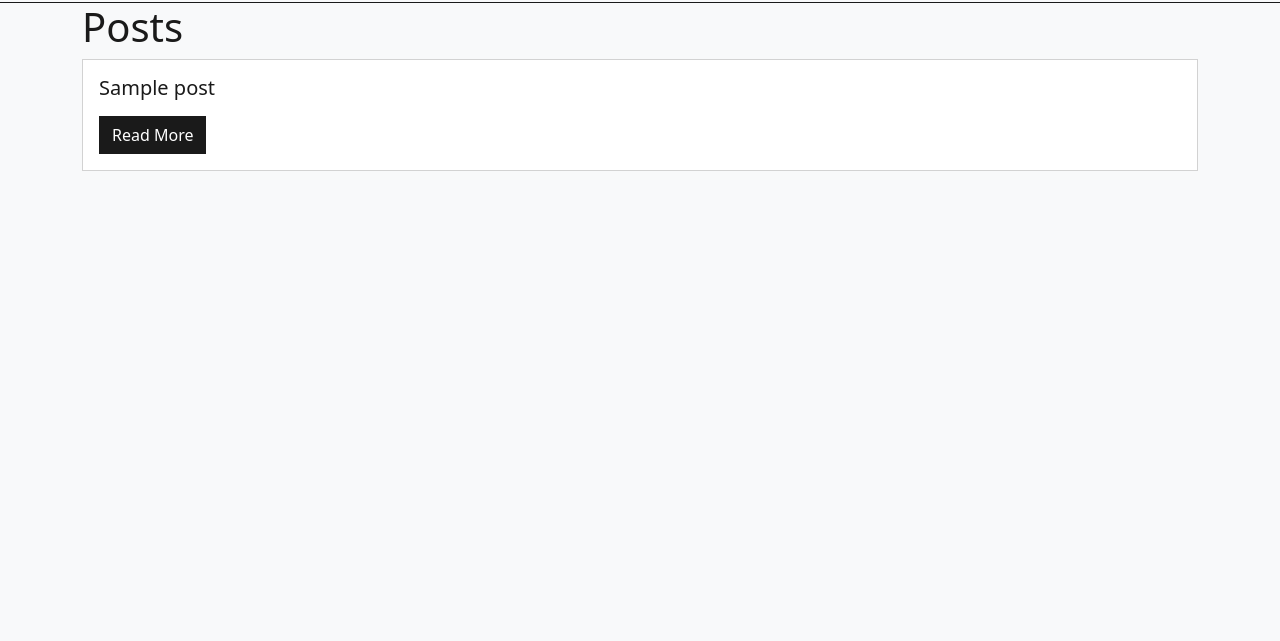
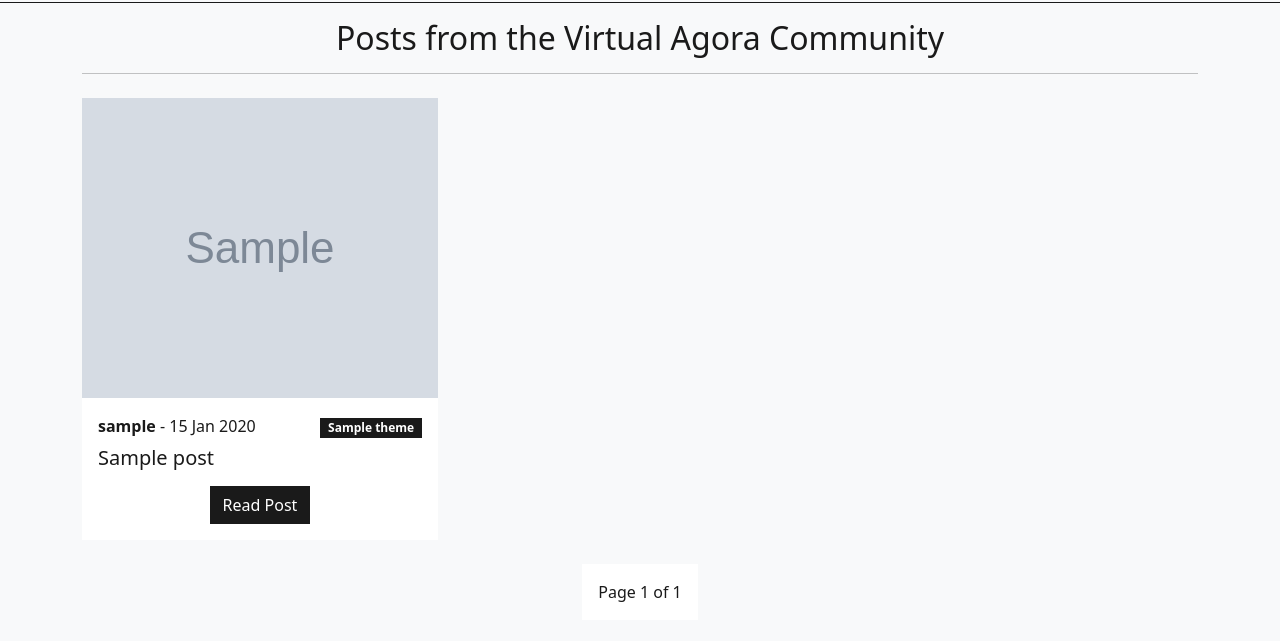
Before and after one commit to localhost671987/virtualagora, a Django app: page /post_list/ in a window 1280 px wide. Shown: the part 95-736 px from the top of the page. Run offline with Django 4.2, Linux system fonts and the light colour scheme; tables that the repository leaves empty hold one stand-in row (values such as "Sample post"); grey boxes marked "Sample" are stand-in pictures; style sheets or scripts are compiled from the project's sources; some libraries are stand-ins or nearby versions.

Commit message:
added pagination, image upload, post list page complete

```diff
--- a/virtual_agora_app/models.py
+++ b/virtual_agora_app/models.py
@@ -22,7 +22,7 @@ class Post(models.Model):
         ('draft', 'Draft'),
         ('published', 'Published'),
     )
-    theme = models.ManyToManyField(Theme, default=None)
+    theme = models.ManyToManyField(Theme, blank=True, related_name='post_theme')
     title = models.CharField(max_length=250)
     description = models.TextField(null=True)
     slug = models.SlugField(max_length=250, unique_for_date='published_date')
@@ -32,6 +32,7 @@ class Post(models.Model):
         settings.AUTH_USER_MODEL, on_delete=models.CASCADE, related_name='posts')
     status = models.CharField(
         max_length=15, choices=post_types, default='published')
+    image = models.ImageField(upload_to='post/', null=True, blank=True)
     objects = models.Manager()  # default manager
     post_objects = PostObjects()  # custom manager
 
@@ -41,6 +42,9 @@ class Post(models.Model):
 
     def __str__(self):
         return self.title
+
+    def themes(self):
+        return ', '.join([item.name for item in self.theme.all()])
 
 
 class Comment(models.Model):
@@ -67,6 +71,7 @@ class Comment(models.Model):
 class Philosopher(models.Model):
     name = models.CharField(max_length=50)
     description = models.TextField(null=True)
+    image = models.ImageField(upload_to ='philosopher/', null=True, blank=True)
 
     def __str__(self):
         return self.name
@@ -82,6 +87,9 @@ class Quote(models.Model):
 
     def __str__(self):
         return self.quote
+
+    def themes(self):
+        return ', '.join([item.name for item in self.theme.all()])
 
 
 class Newsletter(models.Model):
--- a/virtual_agora_app/static/scss/custom.scss
+++ b/virtual_agora_app/static/scss/custom.scss
@@ -1,4 +1,6 @@
 @import "../bootstrap/scss/bootstrap.scss";
+@import "homepage";
+@import "login";
 
 *{
     box-sizing: border-box;
@@ -214,3 +55,10 @@
         color: white;
     }
 }
+
+.post-list{
+    .card-img-top{
+        height: 300px;
+        object-fit: cover;
+    }
+}
--- a/virtual_agora_app/templates/base.html
+++ b/virtual_agora_app/templates/base.html
@@ -19,7 +19,7 @@
 
 <body class="bg-light">
   {% block topnav %}
-  <div class="border-bottom border-primary">
+  <div class="border-bottom border-primary bg-light">
     <div class="topnav container">
       <nav class="navbar navbar-expand-lg py-4">
         <div class="container-fluid px-0">
--- a/virtual_agora_app/templates/post_list.html
+++ b/virtual_agora_app/templates/post_list.html
@@ -1,23 +1,72 @@
 {% extends "base.html" %}
+{% load static %}
 
 {% block title %}
 Posts
 {% endblock %}
 
 {% block content %}
-<div class="container">
-    <h1>
-        Posts
-    </h1>
+<div class="container mt-3">
+    <h2 class="text-center mb-4">
+        Posts from the Virtual Agora Community
+        <hr>
+    </h2>
+    <div class="row post-list">
+        {% for post in posts %}
+        <div class="col-12 col-md-6 col-lg-4">
+            <div class="card border-0">
+                {% if post.image %}
+                <img src="{{post.image.url}}" class="card-img-top" alt="...">
+                {% else %}
+                <img src="{% static 'img/statue.jpg' %}" class="card-img-top" alt="...">
+                {% endif %}
+                <div class="card-body">
+                    <div class="d-flex flex-wrap justify-content-between">
+                        <p class="mb-2">
+                            <b>{{post.author}}</b> - {{post.published_date|date:"d M Y"}}
+                        </p>
+                        <p class="mb-2">
+                            {% if post.theme %}
+                            <span class="badge bg-primary">{{post.themes}}</span>
+                            {% endif %}
+                        </p>
+                    </div>
 
-    {% for post in posts %}
-    <div class="card">
-        <div class="card-body">
-            <h5 class="card-title">{{ post.title }}</h5>
-            <p class="card-text">{{ post.body }}</p>
-            <a href="{{ post.get_absolute_url }}" class="btn btn-primary">Read More</a>
+                    <h5 class="card-title mb-3">{{post.title}}</h5>
+                    <div class="text-center">
+                        <a href="#" class="btn btn-primary">Read Post</a>
+                    </div>
+                </div>
+            </div>
         </div>
         {% endfor %}
     </div>
-    {% endblock %}
+
+    <div class="pagination justify-content-center mt-4">
+        <span class="step-links py-3 bg-white">
+            {% if page_obj.has_previous %}
+            <a href="?page=1" class="p-3 text-decoration-none">
+                <i class="fa-solid fa-angles-left"></i>
+            </a>
+            <a href="?page={{ page_obj.previous_page_number }}" class="p-3 bg-primary text-white text-decoration-none">
+                <i class="fa-solid fa-angle-left"></i>
+            </a>
+            {% endif %}
+
+            <span class="current p-3">
+                Page {{ page_obj.number }} of {{ page_obj.paginator.num_pages }}
+            </span>
+
+            {% if page_obj.has_next %}
+            <a href="?page={{ page_obj.next_page_number }}" class="p-3 bg-primary text-white text-decoration-none">
+                <i class="fa-solid fa-angle-right"></i>
+            </a>
+            <a href="?page={{ page_obj.paginator.num_pages }}" class="p-3 text-decoration-none">
+                <i class="fa-solid fa-angles-right"></i>
+            </a>
+            {% endif %}
+        </span>
+    </div>
+
 </div>
+{% endblock %}
--- a/virtual_agora_app/urls.py
+++ b/virtual_agora_app/urls.py
@@ -1,8 +1,10 @@
 from django.urls import path
 from . import views
+from django.conf.urls.static import static
+from django.conf import settings
 
 app_name = "virtual_agora_app"
 urlpatterns = [
     path('', views.index, name='index'),
     path('post_list/', views.PostView.as_view(), name='post_list'),
-]
+]+ static(settings.MEDIA_URL, document_root=settings.MEDIA_ROOT)
--- a/virtual_agora_app/views.py
+++ b/virtual_agora_app/views.py
@@ -27,3 +27,5 @@ class PostView(ListView):
     model = Post
     template_name = 'post_list.html'
     context_object_name = 'posts'
+
+    paginate_by = 10
```
Also changed, not shown: other parts of virtual_agora_app/static/scss/custom.scss (+0 -161 lines), virtual_agora_app/static/scss/_homepage.scss (added, +101 -0 lines), virtual_agora_app/static/scss/_login.scss (added, +59 -0 lines), virtual_agora_app/migrations/0002_philosopher_image_post_image.py (added), 1 other file.
